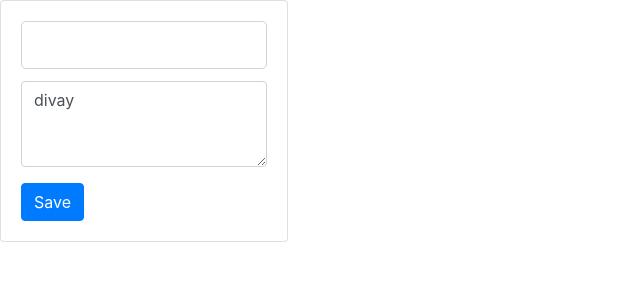
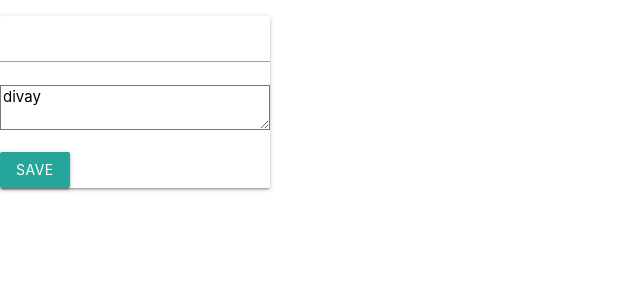
Before and after one commit to divaymohan/Sticky-Notes-On-Web, a React (Create React App) app in the folder frontEnd/sticky_notes/: page / in a window 1280 px wide. Shown: the top 300 px of the page, without its empty margins (0-640 px from the left). Built offline with nearby package versions, Linux system fonts and the light colour scheme.

Commit message:
starting materilize css

```diff
--- a/frontEnd/sticky_notes/package.json
+++ b/frontEnd/sticky_notes/package.json
@@ -8,6 +8,7 @@
     "@testing-library/user-event": "^7.2.1",
     "bootstrap": "^4.5.0",
     "font-awesome": "^4.7.0",
+    "materialize-css": "^1.0.0-rc.2",
     "react": "^16.13.1",
     "react-dom": "^16.13.1",
     "react-draggable": "^4.4.3",
--- a/frontEnd/sticky_notes/src/App.js
+++ b/frontEnd/sticky_notes/src/App.js
@@ -1,5 +1,4 @@
 import React from "react";
-import logo from "./logo.svg";
 import "./App.css";
 import MyApp from "./component/myApp";
 
--- a/frontEnd/sticky_notes/src/component/NoteBody/note.jsx
+++ b/frontEnd/sticky_notes/src/component/NoteBody/note.jsx
@@ -1,23 +1,21 @@
 import React, { Component } from "react";
+import Draggable from "react-draggable";
 
 class Note extends Component {
-  state = {
-    style: {
-      position: "absolute",
-      zindex: 9,
-    },
-    changableStyle: {
-      padding: "10px",
-      cursor: "move",
-      zindex: 10,
-    },
-  };
+  state = {};
   render() {
     return (
-      <div className="card" style={{ width: "18rem" }}>
+      <Draggable>
+        <div
+          className="card bg-light"
+          style={{ width: "18rem", cursor: "move" }}
+        >
           <div className="card-body">
             <h5 className="card-title">
-            <input className="form-control form-control-lg" type="text"></input>
+              <input
+                className="form-control form-control-lg"
+                type="text"
+              ></input>
             </h5>
             <p className="card-text">
               <div clasName="form-group">
@@ -35,6 +33,7 @@ class Note extends Component {
             </a>
           </div>
         </div>
+      </Draggable>
     );
   }
 }
--- a/frontEnd/sticky_notes/src/index.js
+++ b/frontEnd/sticky_notes/src/index.js
@@ -3,8 +3,9 @@ import ReactDOM from "react-dom";
 import "./index.css";
 import App from "./App";
 import * as serviceWorker from "./serviceWorker";
-import "bootstrap/dist/css/bootstrap.css";
 import "font-awesome/css/font-awesome.css";
+import "materialize-css/dist/css/materialize.css";
+import "materialize-css/dist/css/materialize.min.css";
 
 ReactDOM.render(
   <React.StrictMode>
```
Also changed, not shown: 1 other file (tests, documents, lock files or other folders). Lines whose indentation alone changed are shown as unchanged.
